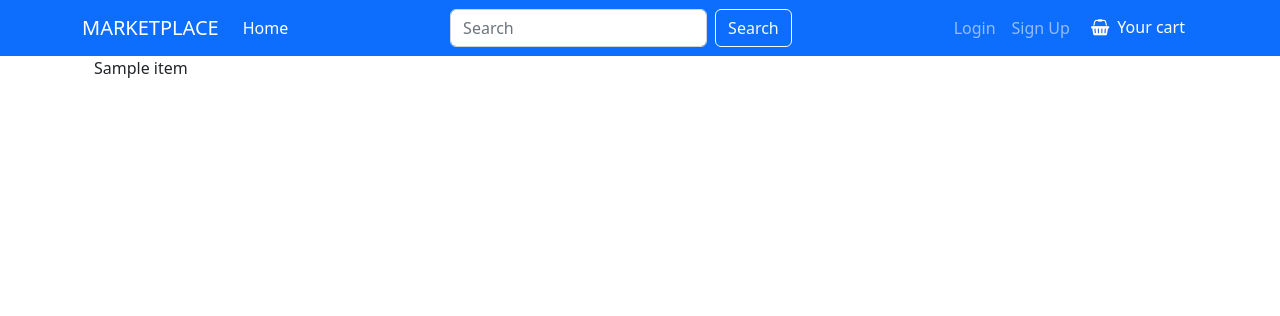
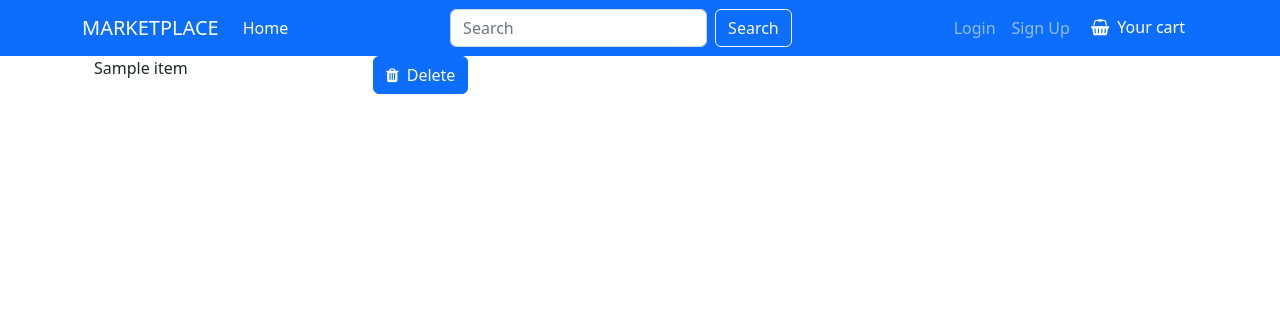
Before and after one commit to Aycelenk/Ecommerce-Website-Django, a Django app: template Marketplace/Cart/templates/cart.html in a window 1280 px wide. Shown: the top 316 px of the page. Run offline with Django 3.2, Linux system fonts and the light colour scheme; the template is opened without the code that fills it: most values are stand-ins (such as "Sample title", 1, 10 or a date in 2020).

Commit message:
Added cart functionality Users can delete cart items

```diff
--- a/Marketplace/Cart/templates/cart.html
+++ b/Marketplace/Cart/templates/cart.html
@@ -3,12 +3,21 @@
 {% block content %}
 <div class="container">
     {% if items|length == 0 %}
-        <p>Currently there are no items</p>
-        <a href="{% url 'index' %}">Move to home</a>
+    <p>Currently there are no items</p>
+    <a href="{% url 'index' %}">Move to home</a>
     {% else %}
     {% for item in items %}
     <div class="container-fluid">
-        {{item}}
+        <div class="row">
+            <div class="col-3">
+                {{item}}
+            </div>
+            <div class="col-3">
+                <a href="{% url 'cart' item.product_id%}" class="btn btn-primary shadow-0"> <i
+                        class="me-1 fa fa-trash"></i> Delete
+                </a>
+            </div>
+        </div>
     </div>
     {% endfor %}
     {% endif %}
--- a/Marketplace/Cart/urls.py
+++ b/Marketplace/Cart/urls.py
@@ -2,5 +2,6 @@ from django.urls import path
 from . import views
 
 urlpatterns = [
-    path("",views.cart,name="cart")
+    path("",views.cart,name="cart"),
+    path("<int:product_id>/",views.cart,name="cart")
 ]
--- a/Marketplace/Product/templates/detail.html
+++ b/Marketplace/Product/templates/detail.html
@@ -71,7 +71,7 @@
                             </div>
                         </div>
                     </div>
-                    <a href="#" class="btn btn-primary shadow-0"> <i class="me-1 fa fa-shopping-basket"></i> Add to cart
+                    <a href="{% url 'cart' product.ID %}" class="btn btn-primary shadow-0"> <i class="me-1 fa fa-shopping-basket"></i> Add to cart
                     </a>
                 </div>
             </main>
--- a/Marketplace/Product/views.py
+++ b/Marketplace/Product/views.py
@@ -1,6 +1,5 @@
 from django.shortcuts import redirect, render,get_object_or_404
 from .models import InStockProduct,Category,Comment
-from django.urls import reverse
 
 # Create your views here.
 def detail(request,pk):
@@ -15,8 +14,6 @@ def detail(request,pk):
 
         comment = Comment.objects.create(product=product, user=request.user, stars=stars, content=content)
         comment.save()
-
-
         return redirect('detail',pk=pk)
 
     return render(request,"detail.html",{
```
Also changed, not shown: Marketplace/Cart/views.py (+20 -3 lines), Marketplace/db.sqlite3.
